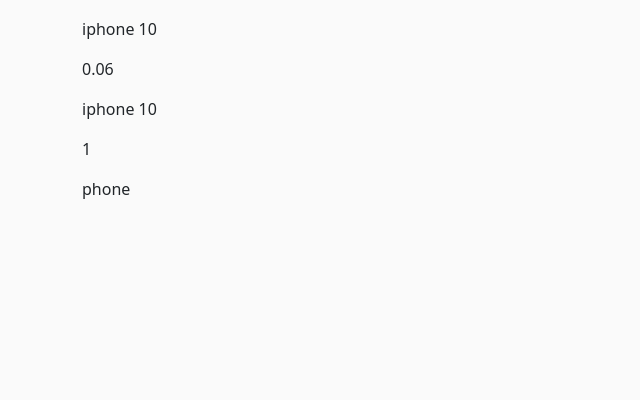
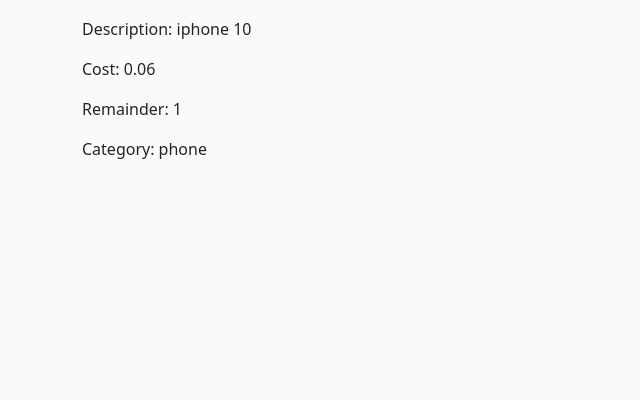
Before and after one commit to azamuzapbar/homework_56_muzapbar_azat, a Django app: page /product/2/detail in a window 1280 px wide. Shown: the part 400-800 px from the top of the page, without its empty margins (0-640 px from the left). Run offline with Django 3.2, Linux system fonts and the light colour scheme; data comes from the database, SQL or seed files in the repository.

Commit message:
Подправлен product_detail.html

```diff
--- a/webapp/templates/product_detail.html
+++ b/webapp/templates/product_detail.html
@@ -7,10 +7,9 @@
 <div class="cart-row">
     <img src="{% static 'images/' %}{{ product.image }}" alt="{{ product.title }}"/>
 </div>
-<p>{{product.title }}</p>
-<p>{{ product.text }}</p>
-<p>{{ product.cost }}</p>
-<p>{{ product.image }}</p>
-<p>{{ product.remainder }}</p>
-<p>{{ product.category }}</p>
+<p>Title :{{product.title }}</p>
+<p>Description: {{ product.text }}</p>
+<p>Cost: {{ product.cost }}</p>
+<p>Remainder: {{ product.remainder }}</p>
+<p>Category: {{ product.category }}</p>
 {% endblock %}
```
